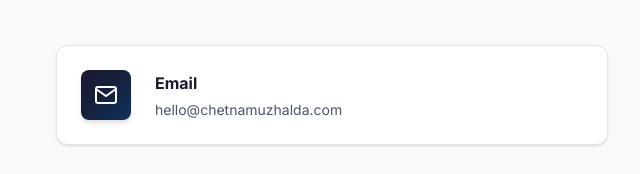
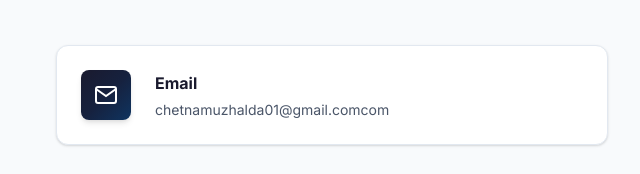
Before and after one commit to Chetna03333/Chetna-Muzhalda, a plain HTML site: page index.html in a window 1280 px wide. Shown: the part 8208-8382 px from the top of the page, 0-640 px from the left. Drawn offline with Linux system fonts and the light colour scheme.

Commit message:
Update index.html

```diff
--- a/index.html
+++ b/index.html
@@ -602,7 +602,7 @@
                             </div>
                             <div>
                                 <h4>Email</h4>
-                                <p>hello@chetnamuzhalda.com</p>
+                                <p>chetnamuzhalda01@gmail.comcom</p>
                             </div>
                         </div>
                         <div class="contact-method">
```
